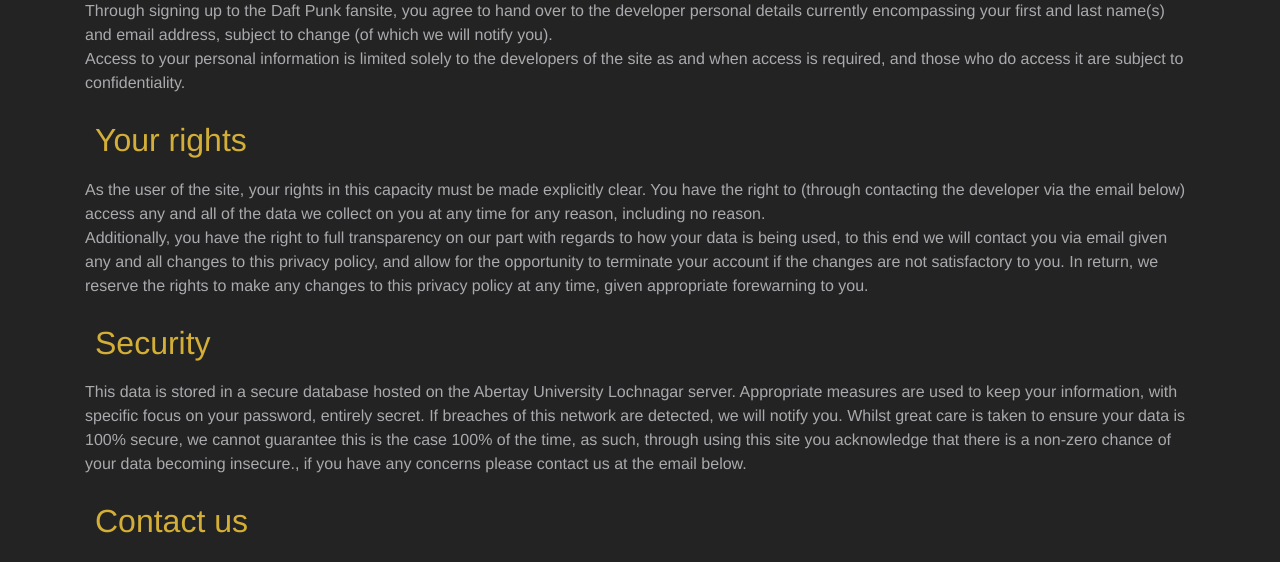
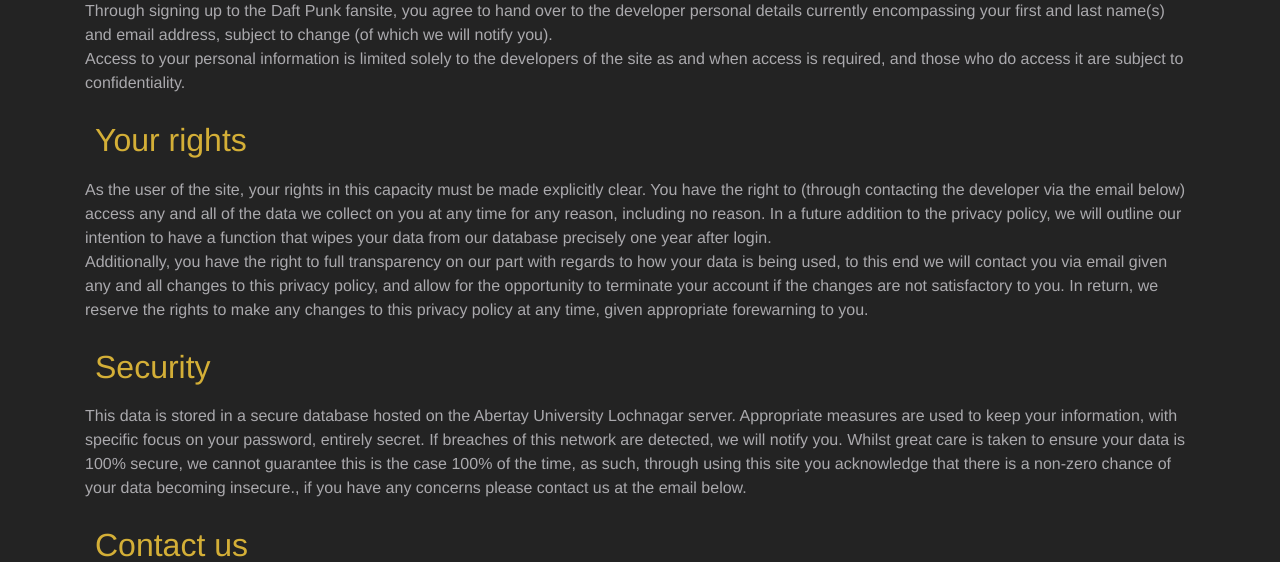
Before and after one commit to IBRice101/CMP204Coursework2, a PHP site: page /PrivacyPolicy.php in a window 1280 px wide. Shown: the part 333-895 px from the top of the page. Run offline with PHP 8.4, Linux system fonts and the light colour scheme; the visitor is signed in with stand-in values (Sample User, id 1).

Commit message:
added line about data deletion (in future update)

```diff
--- a/PrivacyPolicy.php
+++ b/PrivacyPolicy.php
@@ -42,7 +42,9 @@
 			<h2>Your rights</h2>
 			<p>As the user of the site, your rights in this capacity must be made explicitly clear. You have the right
 				to (through contacting the developer via the email below) access any and all of the data we collect on
-				you at any time for any reason, including no reason.
+				you at any time for any reason, including no reason. In a future addition to the privacy policy, we will
+				outline our intention to have a function that wipes your data from our database precisely one year after
+				login.
 				<br/>
 				Additionally, you have the right to full transparency on our part with regards to how your data is being
 				used, to this end we will contact you via email given any and all changes to this privacy policy, and
```
